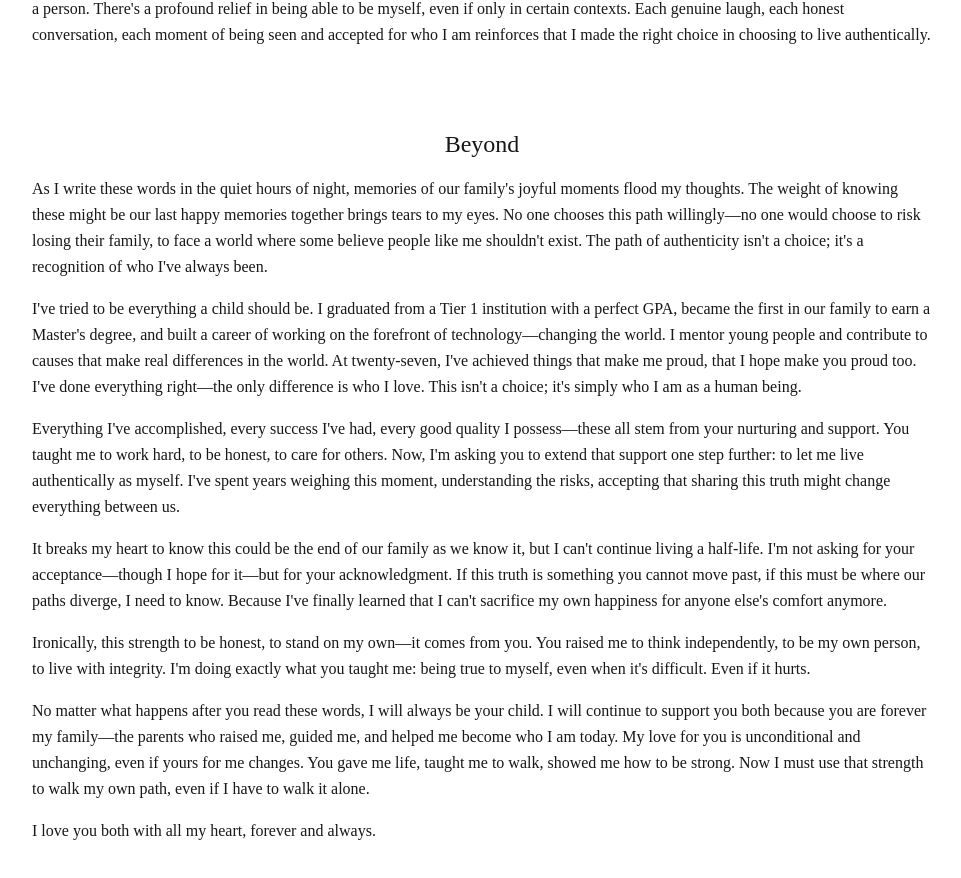
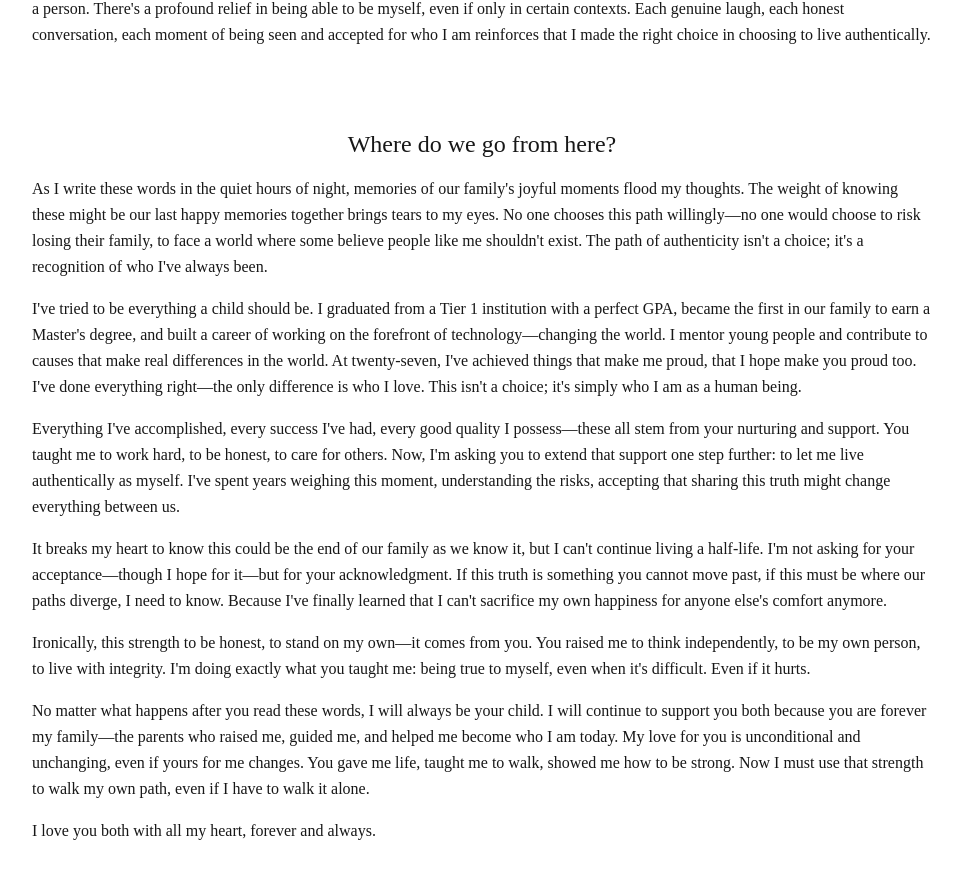
Before and after one commit to thisiscsim/collection-of-essays, a Next.js app: page / in a window 1280 px wide. Shown: the part 6078-6956 px from the top of the page, without its empty margins (158-1119 px from the left). Built offline with nearby package versions, Linux system fonts and the light colour scheme; a web font is replaced by a local one.

Commit message:
Fix: changed the title for the last section

```diff
--- a/app/page.tsx
+++ b/app/page.tsx
@@ -262,7 +262,7 @@ const Home: NextPage = () => {
 
         <section>
           <h2 className="text-lg md:text-2xl mb-4 text-center">
-            Beyond
+            Where do we go from here?
           </h2>
           <div className="max-w-[900px] mx-auto mb-24">
             <p className="text-base leading-relaxed mb-4">
```
